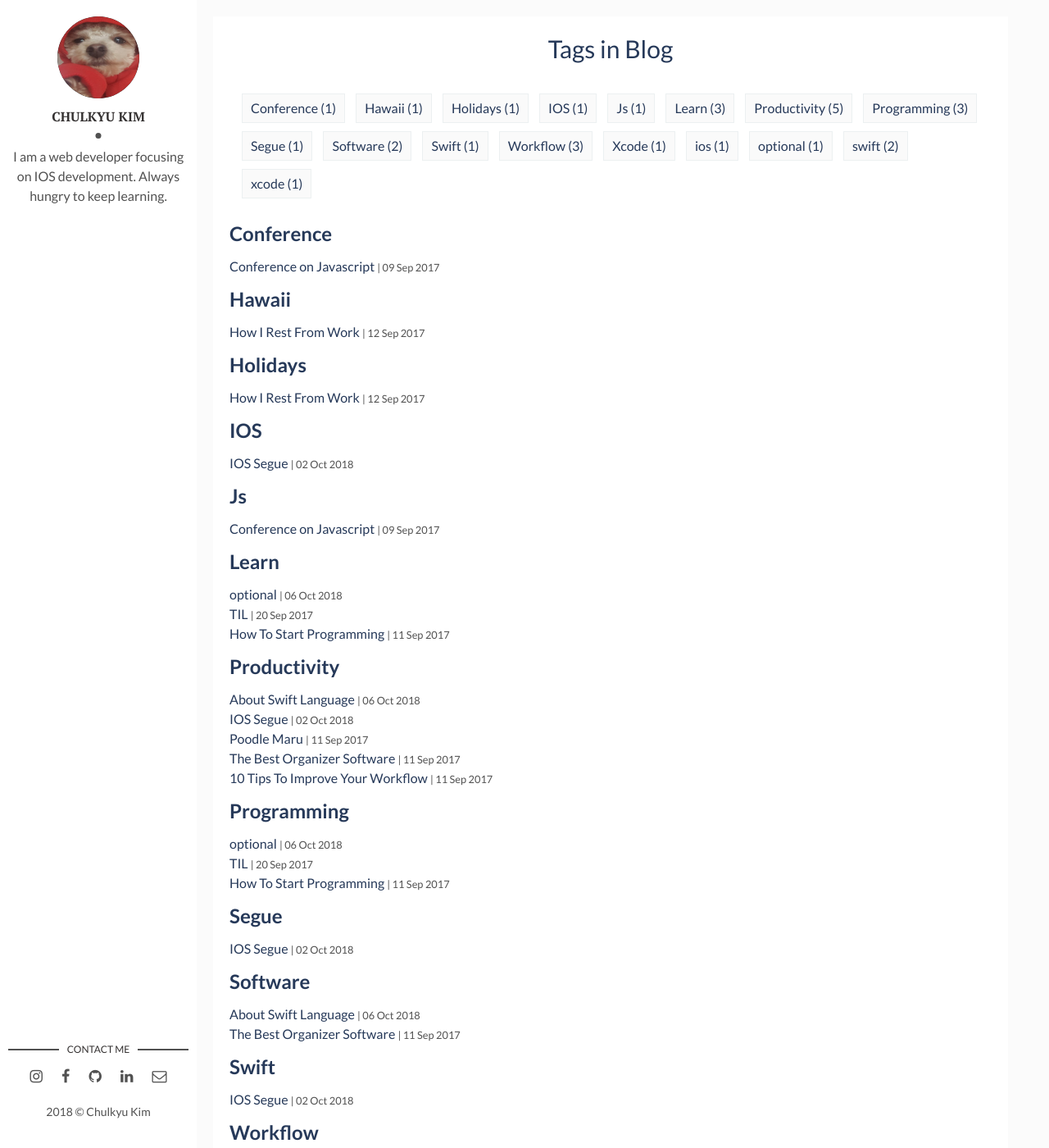
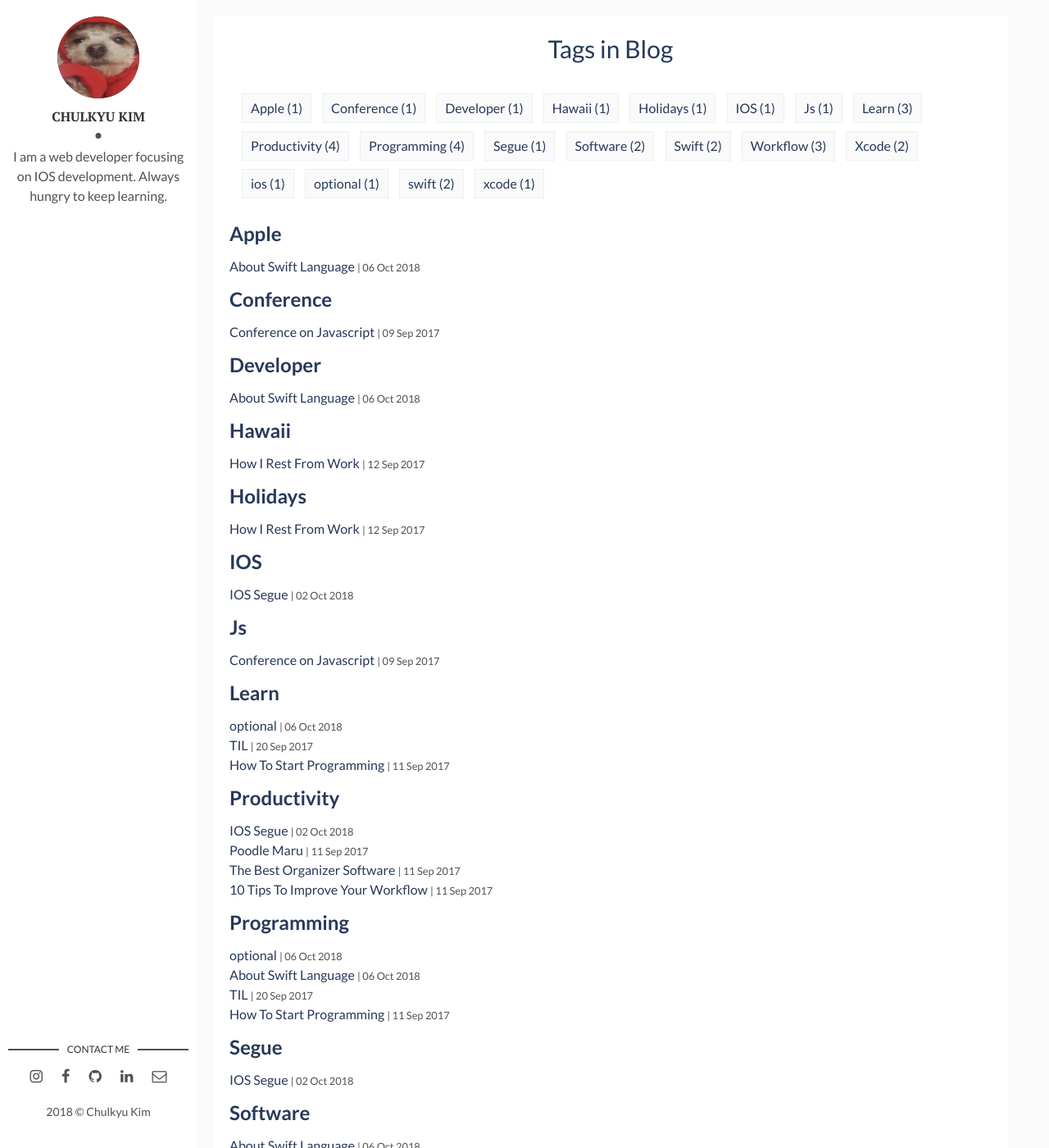
Before and after one commit to Chulkyu/blog, a Jekyll site: the page built from tags.html, in a window 1280 px wide and 1400 px high. Shown: the whole window at 82% size. Built offline with Jekyll 4.4.1, drawn with Linux system fonts in a browser that asks for light colours; some of the changed text lies outside the part shown.

Commit message:
posts/add Swift-Initialization.md

```diff
--- a/_posts/2019-10-06-About-Swift-Language.md
+++ b/_posts/2018-10-06-About-Swift-Language.md
@@ -3,8 +3,8 @@ layout: post
 title: About Swift Language
 date: 2018-10-06 15:35:00 +0300
 description: Learning Swift Language
-img: software.jpg # Add image post (optional)
-tags: [Productivity, Software] # add tag
+img: swift-Language.jpeg # Add image post (optional)
+tags: [Swift, Software, Programming, Xcode, Developer, Apple] # add tag
 ---
 
 
```
Also changed, not shown: _posts/2018-10-07-Swift-Initialization.md (added), assets/img/swift-Language.jpeg (added).
